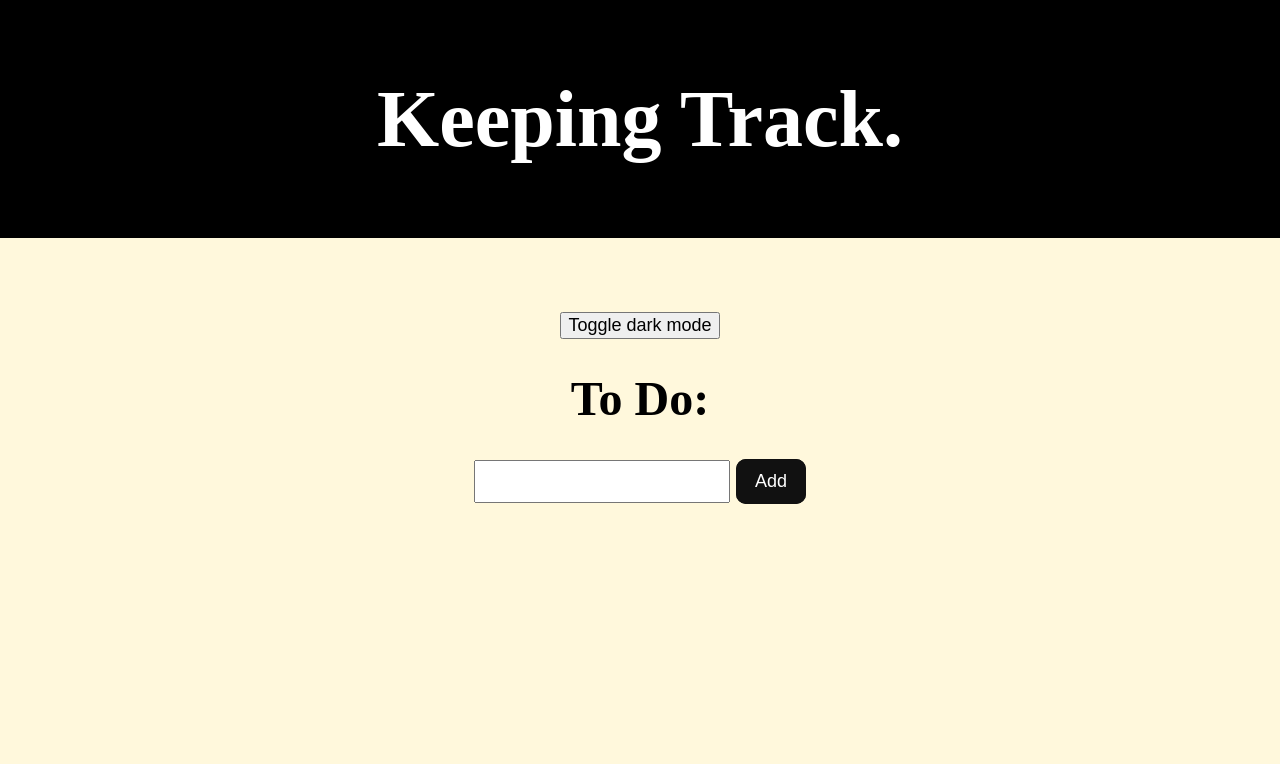
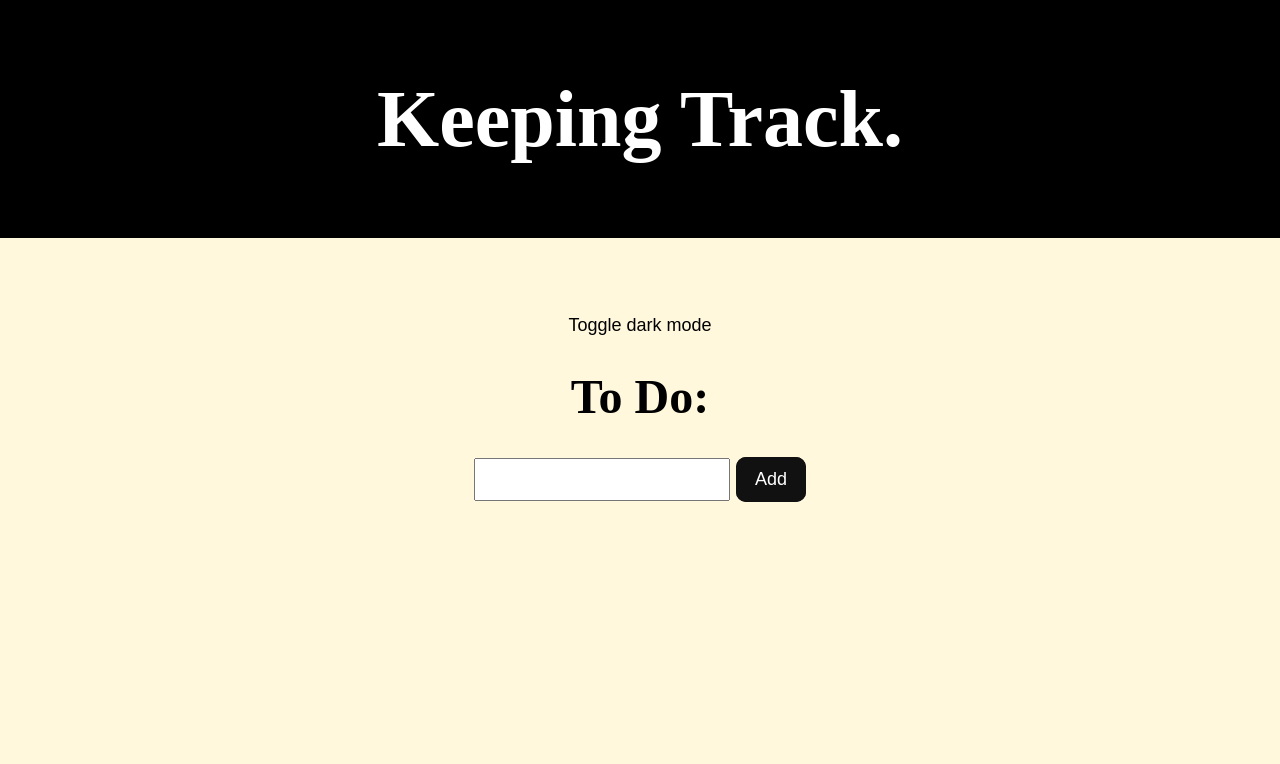
Before and after one commit to why39charactersonlybruh/todo-native-4, a SvelteKit app: page / in a window 1280 px wide. Shown: the top 764 px of the page. Built offline with nearby package versions, Linux system fonts and the light colour scheme.

Commit message:
changed button

```diff
--- a/src/style.css
+++ b/src/style.css
@@ -7,6 +7,8 @@ body {
 }
 button{
      font-size: large;
+     background-color: cornsilk;
+     border: 10px;
 }
 
 body img {
```
